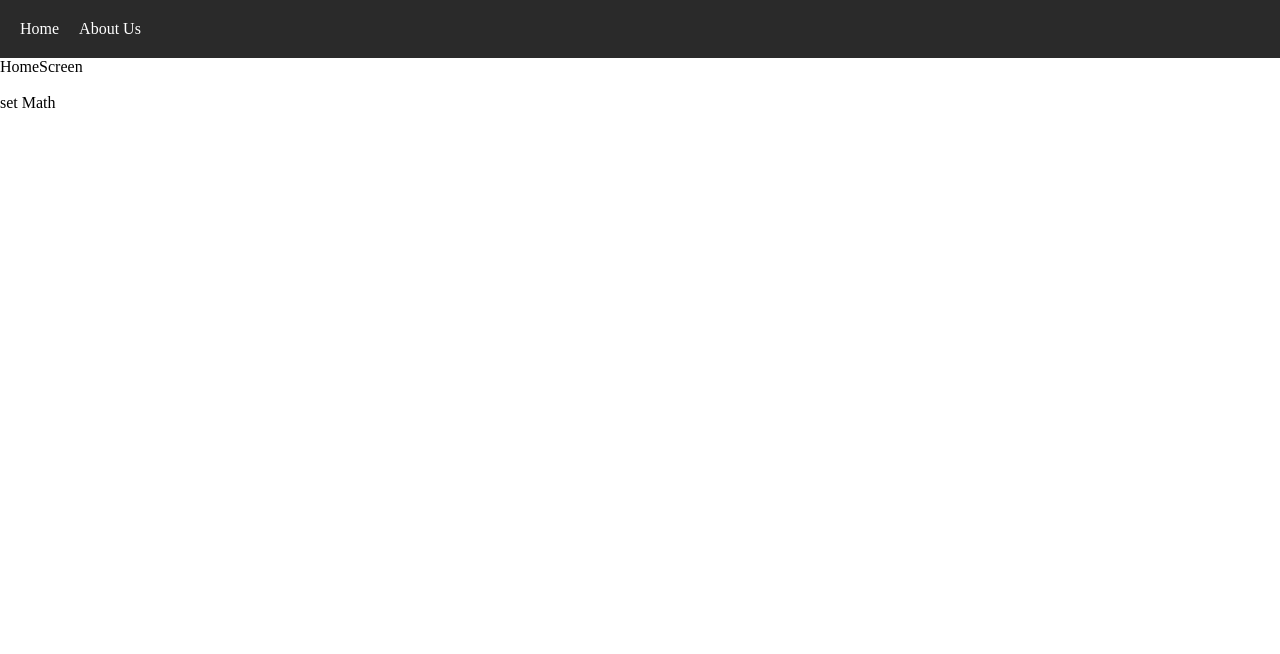
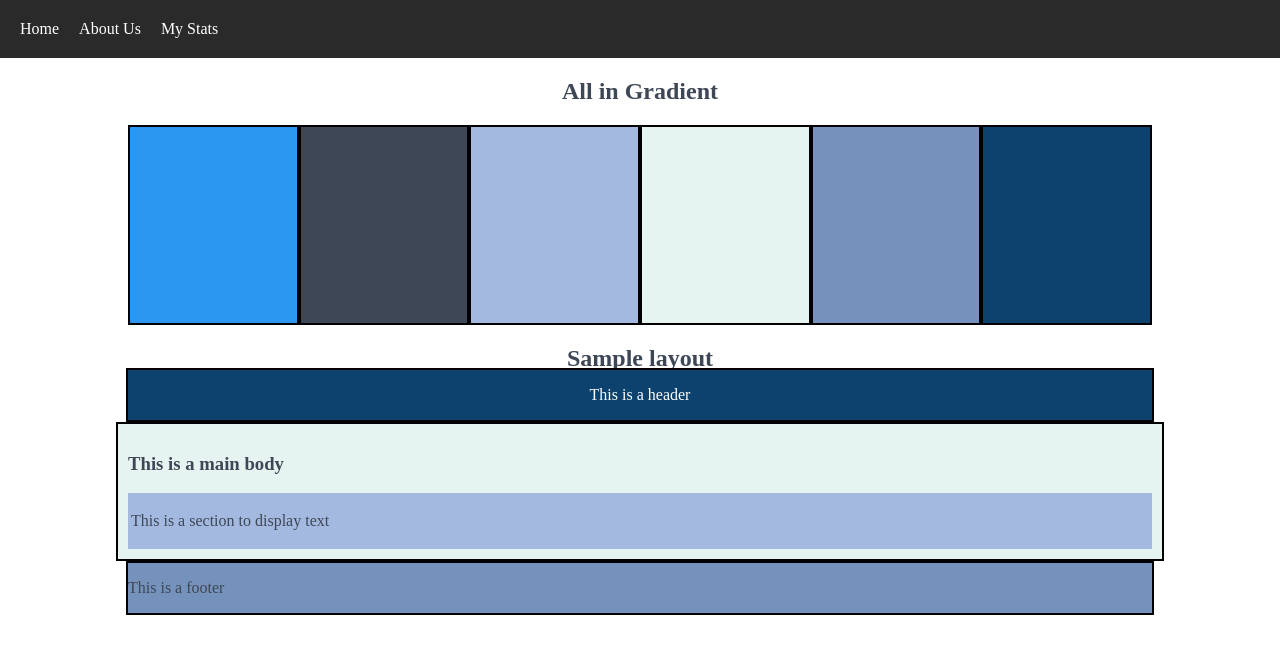
Before and after one commit to cortex05/ed-mk-third, a React (Vite) app in the folder frontend/: page /mystats in a window 1280 px wide. Shown: the top 654 px of the page. Built offline with nearby package versions, Linux system fonts and the light colour scheme.

Commit message:
feat: Stats made and styled

```diff
--- a/frontend/src/App.jsx
+++ b/frontend/src/App.jsx
@@ -6,6 +6,7 @@ import Navbar from './components/navbar/NavbarComponent'
 
 import Home from './screens/HomeScreen'
 import About from './screens/AboutScreen'
+import Stats from './screens/StatsScreen'
 
 function App() {
 
@@ -15,6 +16,7 @@ function App() {
       <Routes>
         <Route exact path='/' element={<Home />} />
         <Route exact path='/aboutus' element={<About />} />
+        <Route exact path='/mystats' element={<Stats />} />
         <Route path="*" element={<Home />} />
       </Routes>
     </Router>
--- a/frontend/src/components/navbar/NavbarComponent.jsx
+++ b/frontend/src/components/navbar/NavbarComponent.jsx
@@ -8,8 +8,9 @@ export default function Navbar () {
     <div className='navbar'>
       <NavLink className="navlink" to='/home'>Home</NavLink>
       <NavLink className="navlink" to='/aboutus'>About Us</NavLink>
+      <NavLink className="navlink" to='/mystats'>My Stats</NavLink>
       {/*
-      <NavLink className="navlink" to='/mystats'>My Stats</NavLink>
+
       <NavLink className="navlink" to='/gradelevels'>Grade Levels</NavLink>
       <NavLink className="navlink" to='/subjects'>Subjects</NavLink>
   <CurrentCourseComponent />*/}
--- /dev/null
+++ b/frontend/src/screens/StatsScreen.jsx
@@ -0,0 +1,32 @@
+import React from 'react'
+import '../styles/screens/stats.scss'
+export default function MyStats() {
+  return (
+    <div className='stats'>
+      <h2 className='sans'>All in Gradient</h2>
+      <section className='rows_display'>
+        <div className='left_to_right one'></div>
+        <div className='left_to_right two'></div>
+        <div className='left_to_right three'></div>
+        <div className='left_to_right four'></div>
+        <div className='left_to_right five'></div>
+        <div className='left_to_right six'></div>
+      </section>
+      <h2 className='sans'>Sample layout</h2>
+      <section className='sample_one'>
+        <div className='left_to_right six header_dimmensions'>
+          <p className=''>This is a header</p>
+        </div>
+        <div className='left_to_right four body_dimmensions'>
+          <h3>This is a main body</h3>
+          <div className='detail_dimmensions three'>
+            <p>This is a section to display text</p>
+          </div>
+        </div>
+        <div className="left_to_right five" >
+          <p>This is a footer</p>
+        </div>
+      </section>
+    </div>
+  )
+}
--- /dev/null
+++ b/frontend/src/styles/screens/stats.scss
@@ -0,0 +1,74 @@
+@import '../styles.scss';
+
+.stats {
+  width: 100vw;
+  /* background-color: aqua; */
+  display: flex;
+  flex-direction: column;
+  /* justify-content: center; */
+  align-items: center;
+  /* padding: ;
+   */
+   margin: auto 0;
+   color: $dark;
+
+}
+
+.stats section {
+  /* background-color: green; */
+  width: 80%;
+  height: 200px;
+  display: flex;
+}
+
+.rows_display {
+  flex-direction: row;
+}
+
+.sample_one {
+  flex-direction: column;
+  align-items: center;
+  justify-content: center;
+}
+
+.left_to_right {
+  width: 100%;
+  border: 2px solid black;
+}
+
+.one {
+  background-color: $primary;
+}
+
+.two {
+  background-color: $dark;
+}
+
+.three {
+  background-color: $grey;
+}
+
+.four {
+  background-color: $light_highlight;
+}
+
+.five {
+  background-color: $steel;
+}
+
+.six {
+  background-color: $dark_highlight;
+  color: white;
+}
+
+.header_dimmensions {
+  text-align: center;
+}
+
+.body_dimmensions {
+  padding: 10px;
+}
+
+.detail_dimmensions {
+  padding: 3px;
+}
```
